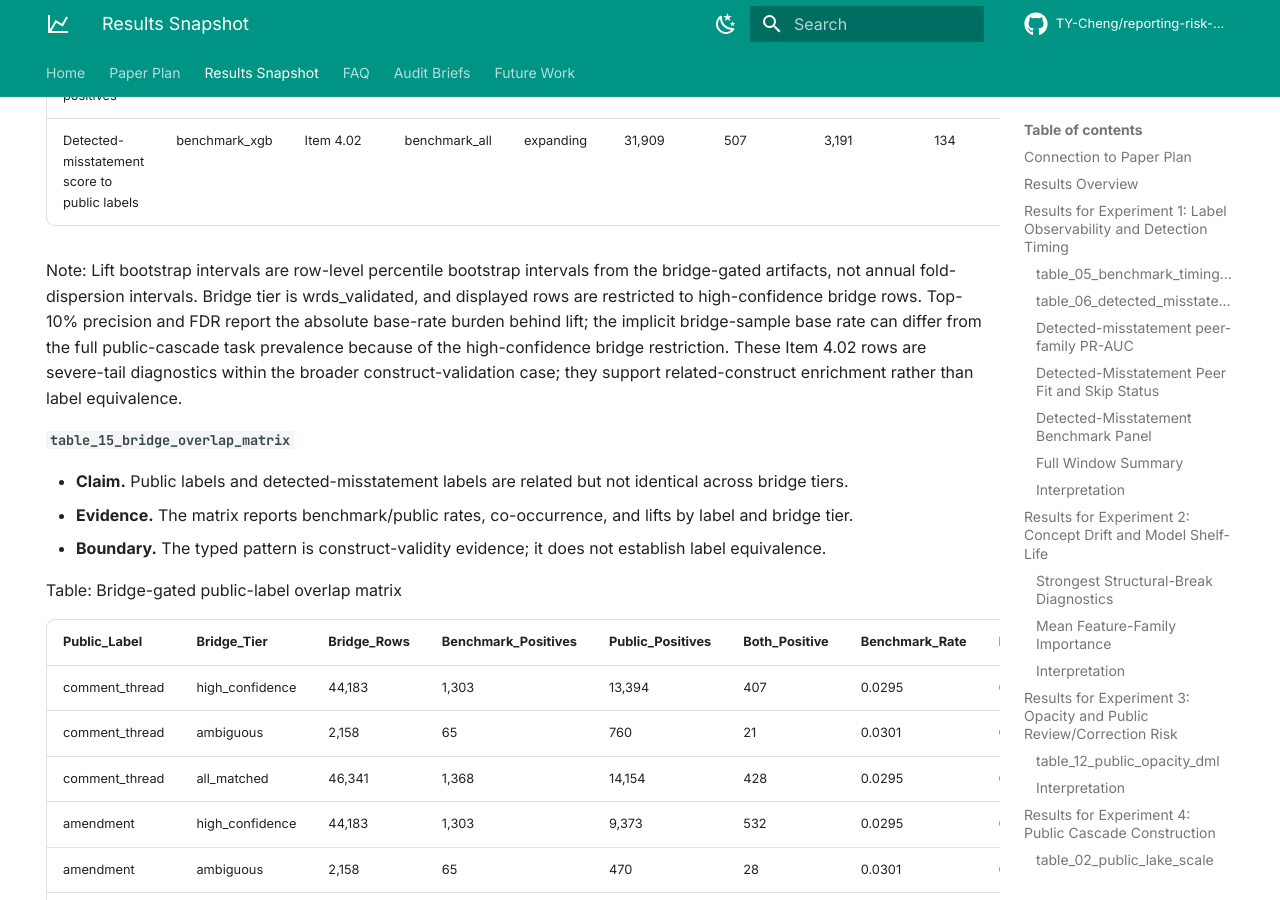
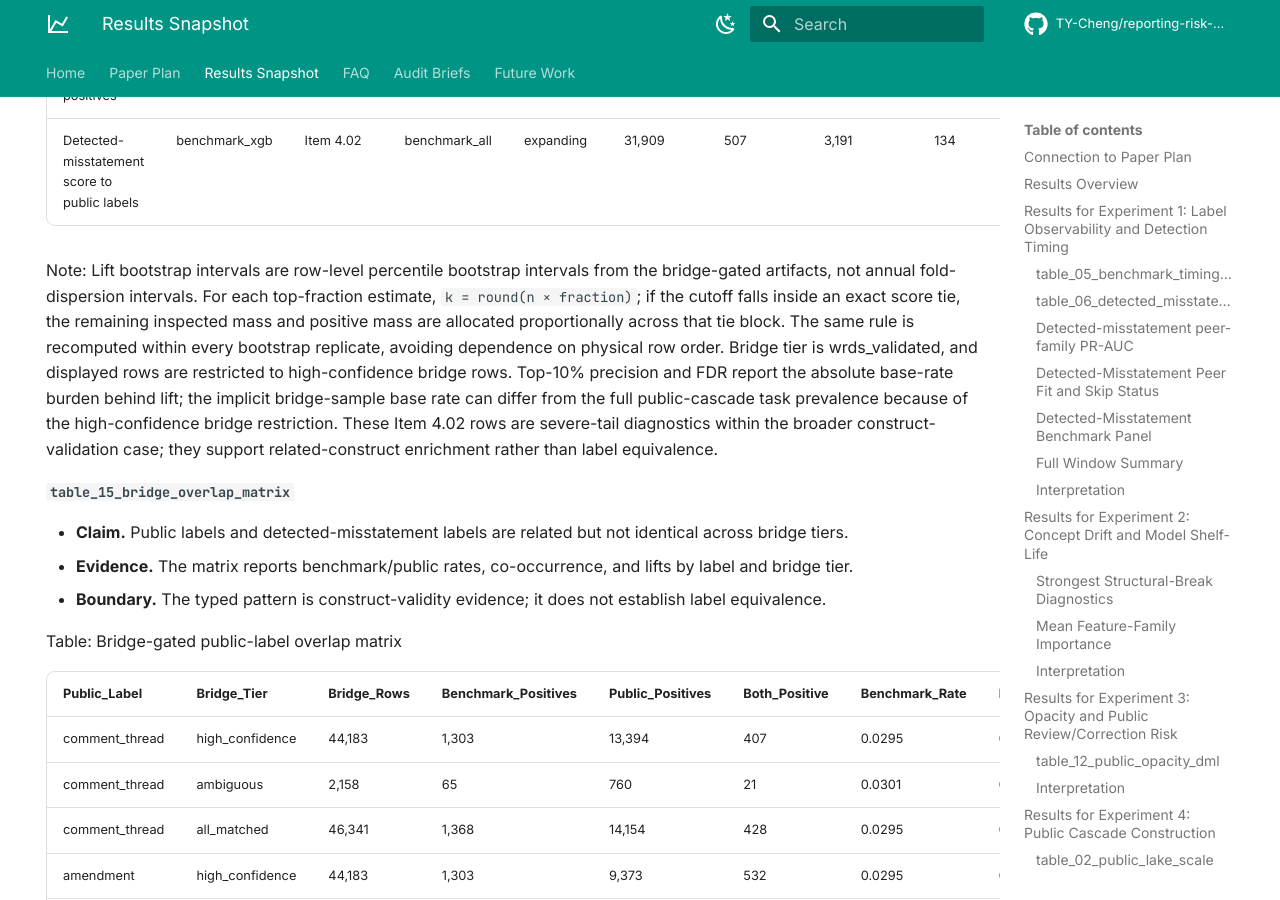
Before and after one commit to TY-Cheng/reporting-risk-cascade, an MkDocs documentation site: the page built from docs/results_snapshot.md, in a window 1280 px wide and 900 px high, scrolled down 22654 px. Built offline with MkDocs 1.6.1 and Material for MkDocs 9.7.7, drawn with Linux system fonts in a browser that asks for light colours; comment, search, counter and statistics services are not loaded; some of the changed text lies outside the part shown.

Commit message:
docs: refresh verified canonical snapshot

```diff
--- a/docs/results_snapshot.md
+++ b/docs/results_snapshot.md
@@ -524,11 +524,11 @@
 
 | Direction | Model | Target | Feature_Set | Window | N | Positives | Top_10pct_K | Top_10pct_Hits | PR_AUC | Top_Decile_Lift | Top_10pct_Precision | Top_10pct_FDR | Lift_Bootstrap_Interval | Confidence_Tier |
 | --- | --- | --- | --- | --- | --- | --- | --- | --- | --- | --- | --- | --- | --- | --- |
-| Public score to benchmark positives | public_cascade | Item 4.02 | all | expanding | 11,443 | 135 | 1,144 | 49 | 0.0354 | 3.6306 | 0.0428 | 0.9572 | [2.8394, 4.5311] | high_confidence |
-| Detected-misstatement score to public labels | benchmark_xgb | Item 4.02 | benchmark_all | expanding | 31,909 | 507 | 3,191 | 134 | 0.0354 | 2.6429 | 0.0420 | 0.9580 | [2.2554, 3.0550] | high_confidence |
+| Public score to benchmark positives | public_cascade | Item 4.02 | all | expanding | 11,443 | 135 | 1,144 | 49 | 0.0354 | 3.6306 | 0.0428 | 0.9572 | [2.8341, 4.5043] | high_confidence |
+| Detected-misstatement score to public labels | benchmark_xgb | Item 4.02 | benchmark_all | expanding | 31,909 | 507 | 3,191 | 134 | 0.0354 | 2.6429 | 0.0420 | 0.9580 | [2.2561, 3.0510] | high_confidence |
 
 
-Note: Lift bootstrap intervals are row-level percentile bootstrap intervals from the bridge-gated artifacts, not annual fold-dispersion intervals. Bridge tier is wrds_validated, and displayed rows are restricted to high-confidence bridge rows. Top-10% precision and FDR report the absolute base-rate burden behind lift; the implicit bridge-sample base rate can differ from the full public-cascade task prevalence because of the high-confidence bridge restriction. These Item 4.02 rows are severe-tail diagnostics within the broader construct-validation case; they support related-construct enrichment rather than label equivalence.
+Note: Lift bootstrap intervals are row-level percentile bootstrap intervals from the bridge-gated artifacts, not annual fold-dispersion intervals. For each top-fraction estimate, `k = round(n × fraction)`; if the cutoff falls inside an exact score tie, the remaining inspected mass and positive mass are allocated proportionally across that tie block. The same rule is recomputed within every bootstrap replicate, avoiding dependence on physical row order. Bridge tier is wrds_validated, and displayed rows are restricted to high-confidence bridge rows. Top-10% precision and FDR report the absolute base-rate burden behind lift; the implicit bridge-sample base rate can differ from the full public-cascade task prevalence because of the high-confidence bridge restriction. These Item 4.02 rows are severe-tail diagnostics within the broader construct-validation case; they support related-construct enrichment rather than label equivalence.
 
 #### `table_15_bridge_overlap_matrix`
 
```
Also changed, not shown: other parts of docs/results_snapshot.md (+14 -14 lines), docs/assets/results_snapshot/figure_05_construct_overlap_lift.png.
